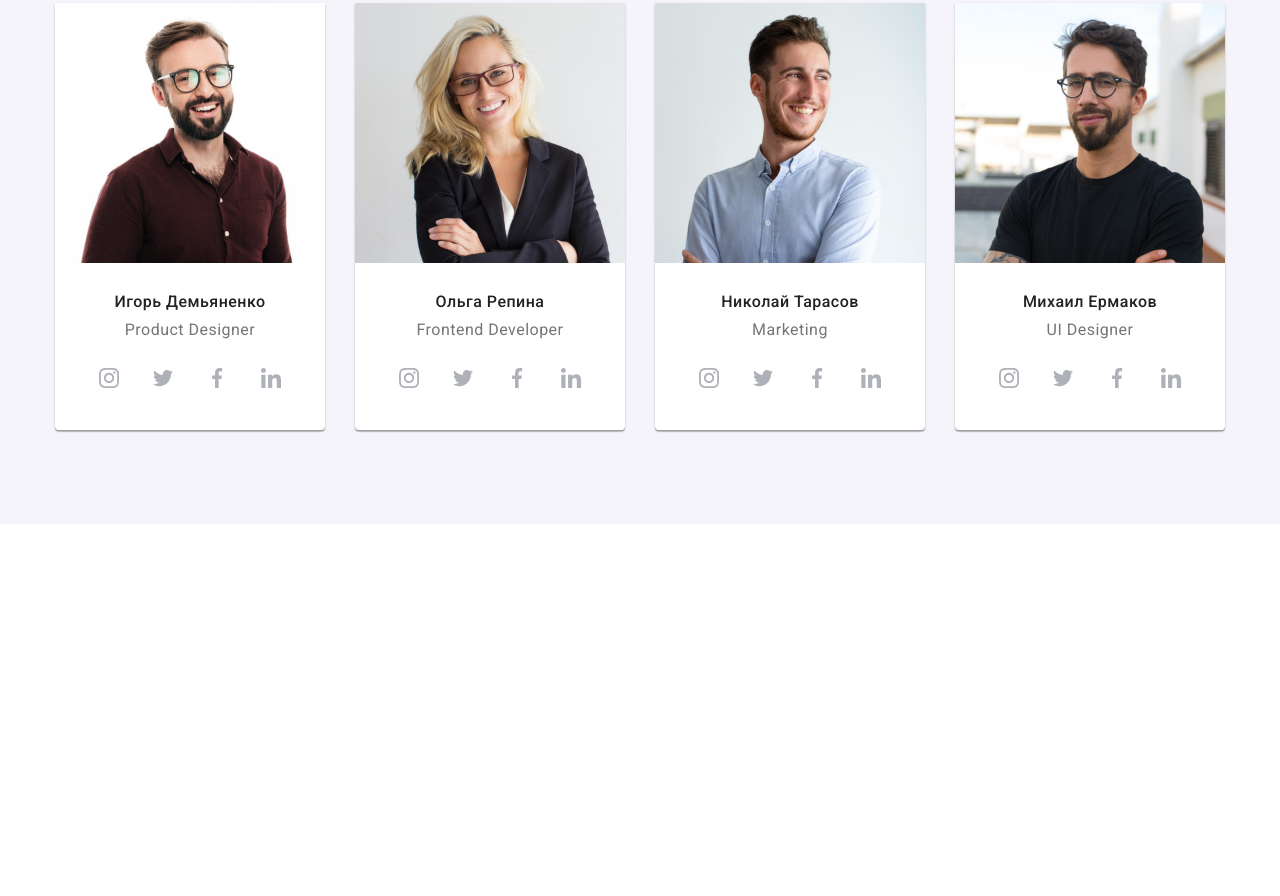
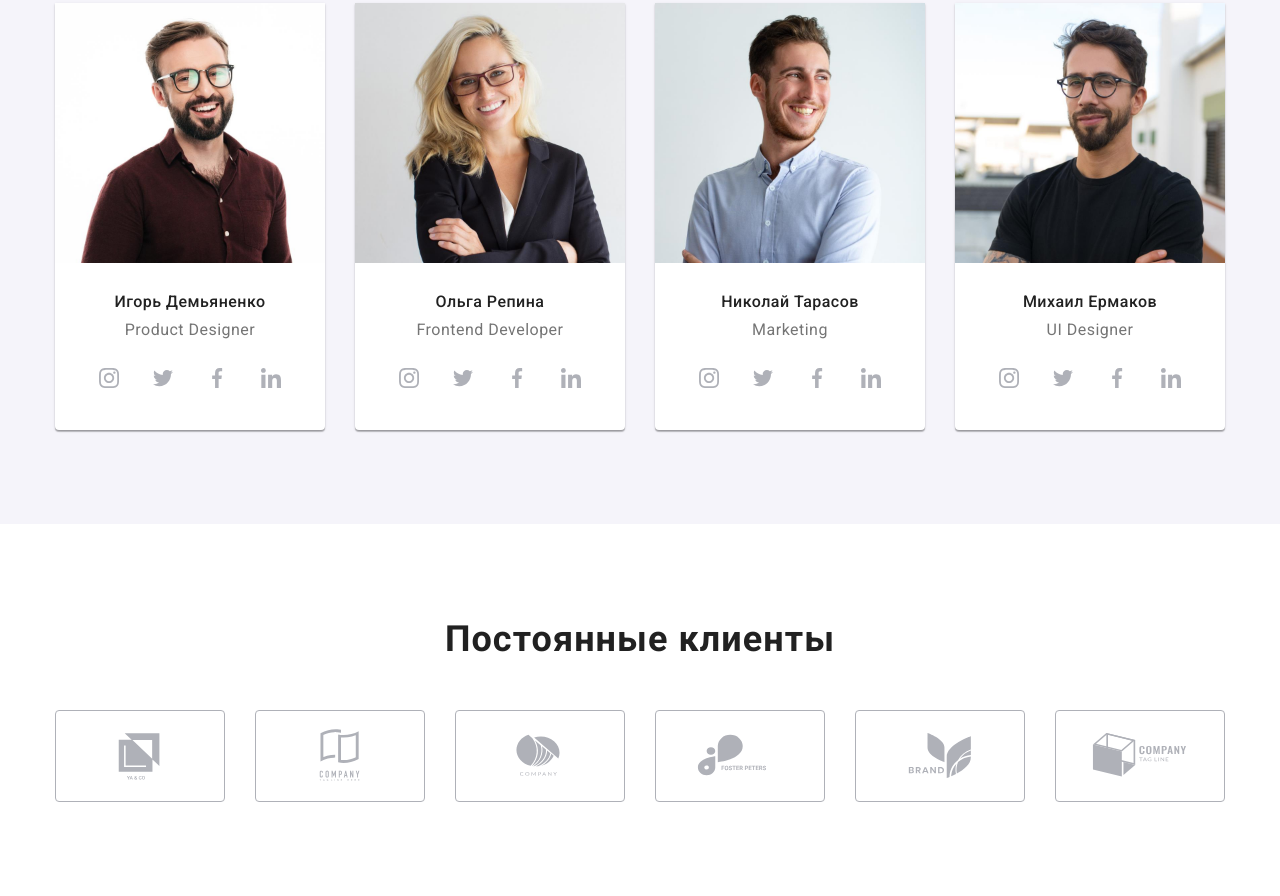
Before and after one commit to Maxstr75/goit-markup-hw-08, a plain HTML site: page index.html in a window 1280 px wide. Shown: the part 1741-2637 px from the top of the page. Before the commit the page ends 2265 px from the top, so only its background shows below. Drawn offline with nearby package versions, Linux system fonts and the light colour scheme.

Commit message:
add clients

```diff
--- a/index.html
+++ b/index.html
@@ -335,7 +335,7 @@
       </section>
     </main>
     <!--Постоянные клиенты-->
-    <!-- <section class="client">
+    <section class="client">
         <div class="container client__container">
           <h2 class="section client__title">Постоянные клиенты</h2>
           <ul class="list client-social">
@@ -383,7 +383,7 @@
             </li>
           </ul>
         </div>
-    </section> -->
+    </section>
     <!--Подвал: адрес и контакты-->
     <!-- <footer class="footer">
       <div class="container footer__container">
--- a/sass/layout/_client.scss
+++ b/sass/layout/_client.scss
@@ -3,30 +3,48 @@
 }
 
 .client__container {
-  padding-top: 94px;
-  padding-bottom: 94px;
+  padding-top: 60px;
+  padding-bottom: 60px;
+  @media screen and (min-width: 1200px) {
+    padding-top: 94px;
+    padding-bottom: 94px;
+  }
 }
 
 .client__title {
   font-family: Roboto;
   font-style: normal;
   font-weight: bold;
-  font-size: 36px;
-  line-height: 42px;
+  font-size: 28px;
+  line-height: 1.17;
   text-align: center;
   letter-spacing: 0.03em;
   color: #212121;
-  margin-bottom: 50px;
+  margin-bottom: 30px;
+  @media screen and (min-width: 1200px) {
+    font-size: 36px;
+    margin-bottom: 50px;
+  }
 }
 
 .client-social {
   display: flex;
-  justify-content: center;
+  flex-wrap: wrap;
+  margin-left: -30px;
+  margin-bottom: -30px;
 }
 
 .client-social__item {
-  width: 170px;
+  width: calc(100% / 2 - 30px);
+  margin-left: 30px;
+  margin-bottom: 30px;
   height: 92px;
+  @media screen and (min-width: 768px) {
+    width: calc(100% / 3 - 30px);
+  }
+  @media screen and (min-width: 1200px) {
+    width: calc(100% / 6 - 30px);
+  }
 }
 
 .client-social__item + .client-social__item {
```
Also changed, not shown: css/main.css, css/main.min.css, 2 other files.
